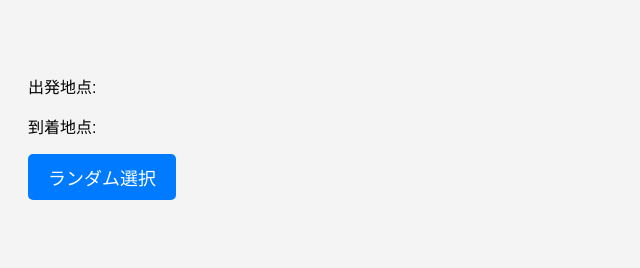
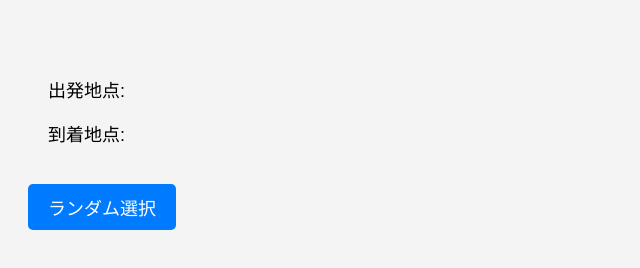
Before and after one commit to taxi-3333/taxi-location, a plain HTML site: page index.html in a window 1280 px wide. Shown: the whole page, without its empty margins (0-640 px from the left). Drawn offline with Linux system fonts and the light colour scheme.

Commit message:
Update style.css

```diff
--- a/style.css
+++ b/style.css
@@ -1,8 +1,13 @@
 body {
     font-family: Arial, sans-serif;
-    text-align: left; /* 左揃え */
     background-color: #f4f4f4;
-    padding: 50px 20px; /* 上部に余白をたっぷり */
+    padding: 50px 20px; /* 上部の余白を増やす */
+}
+
+p {
+    text-align: left;  /* 左揃えを強制 */
+    margin-left: 20px; /* 左に余白を確保 */
+    font-size: 18px;   /* 読みやすく調整 */
 }
 
 button {
@@ -13,6 +18,7 @@ button {
     border: none;
     border-radius: 5px;
     cursor: pointer;
+    margin-top: 20px;  /* ボタン上部に余白 */
 }
 
 button:hover {
```
